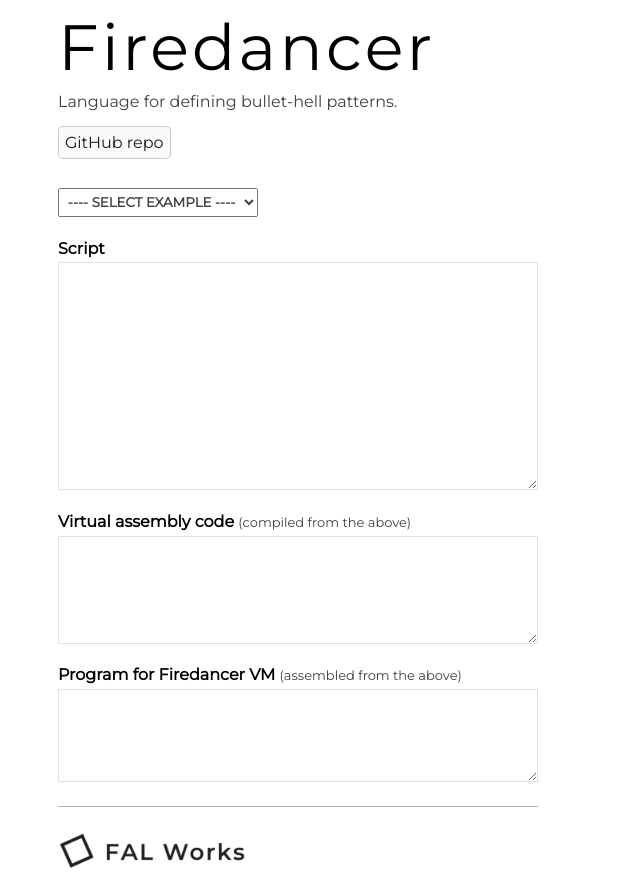
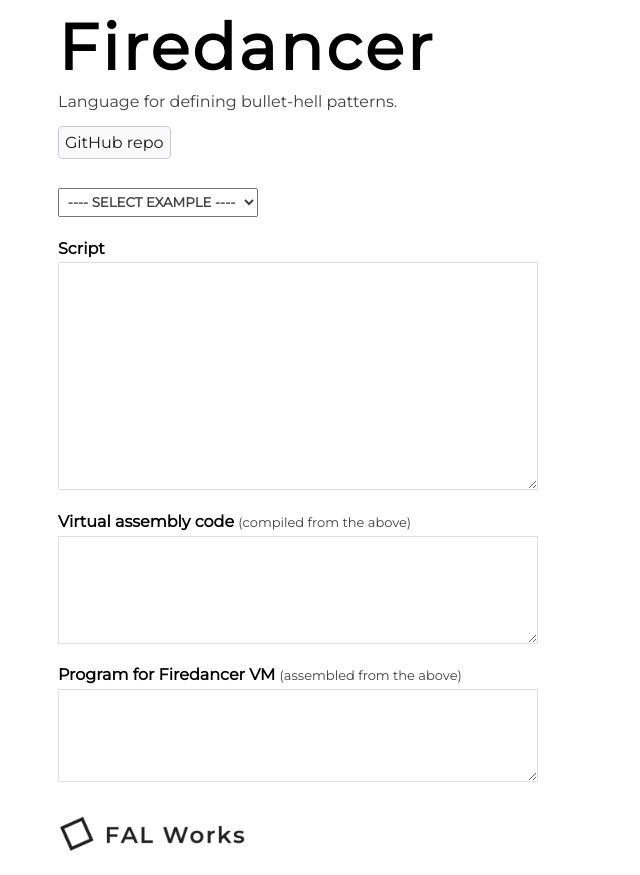
Before and after one commit to fal-works/firedancer, a plain HTML site: page docs/index.html in a window 1280 px wide. Shown: the whole page, without its empty margins (0-640 px from the left). Drawn offline with Linux system fonts and the light colour scheme; a script that the page names is missing.

Commit message:
update demo page

```diff
--- a/docs/index.html
+++ b/docs/index.html
@@ -26,7 +26,7 @@
 <body>
     <div class="entire">
         <div class="pane" id="main">
-            <h1>Firedancer</h1>
+            <h1><a href="https://firedancer-lang.com/">Firedancer</a></h1>
             <p class="description">Language for defining bullet-hell patterns.</p>
 
             <div>
@@ -62,9 +62,7 @@
                 <textarea id="program" rows="5"></textarea>
             </div>
 
-            <hr>
-
-            <div>
+            <div class="footer">
                 <a href="https://www.fal-works.com/">
                     <img class="logo" src="./images/fal-works-logo.png" alt="FAL Works">
                 </a>
--- a/docs/style.css
+++ b/docs/style.css
@@ -37,7 +37,6 @@
 
 h1 {
 	font-size: 400%;
-	font-weight: 100;
 	letter-spacing: 0.05em;
 	margin: 0.5rem 0;
 }
@@ -110,6 +109,10 @@
 	border-color: rgba(0, 0, 64, 0.3)
 }
 
+.footer {
+	margin-top: 2rem;
+}
+
 hr {
 	height: 1px;
 	background-color: rgba(0, 0, 32, 0.3);
```
